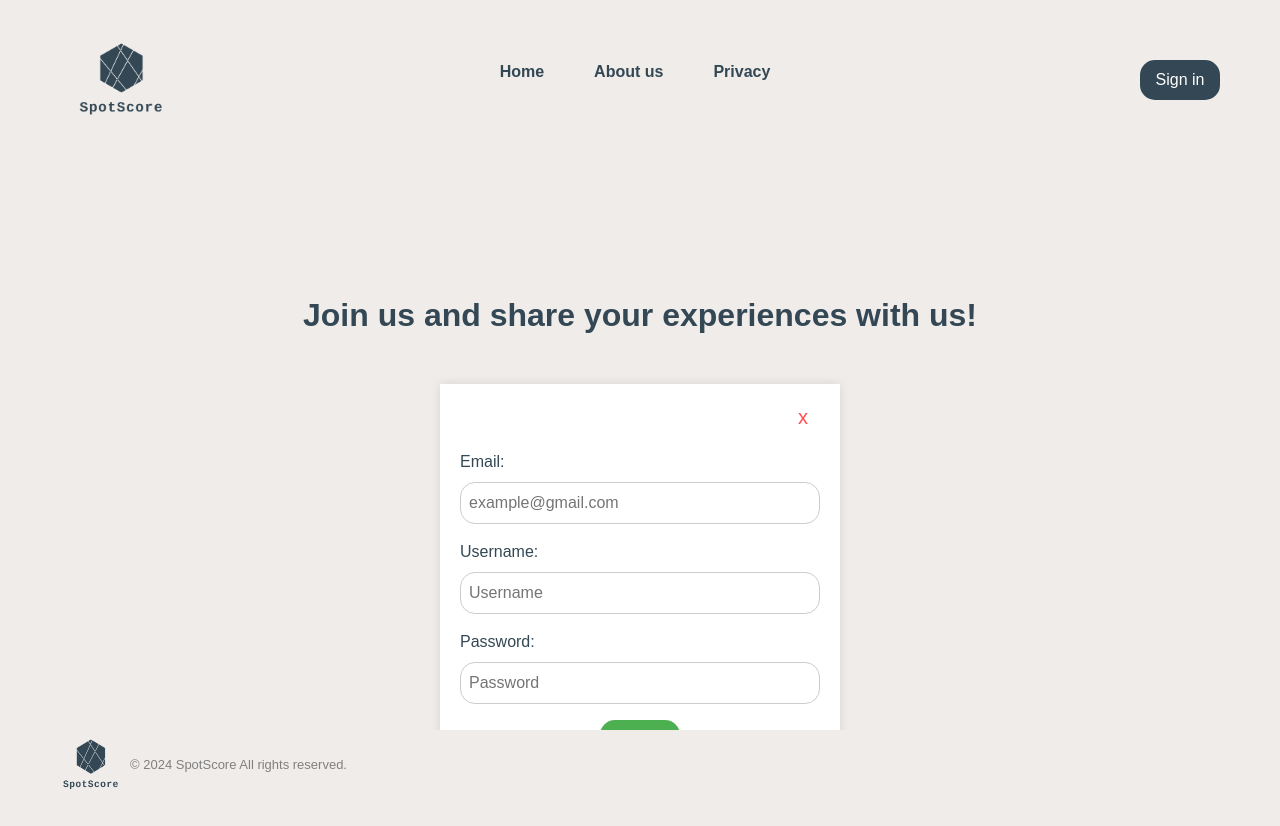
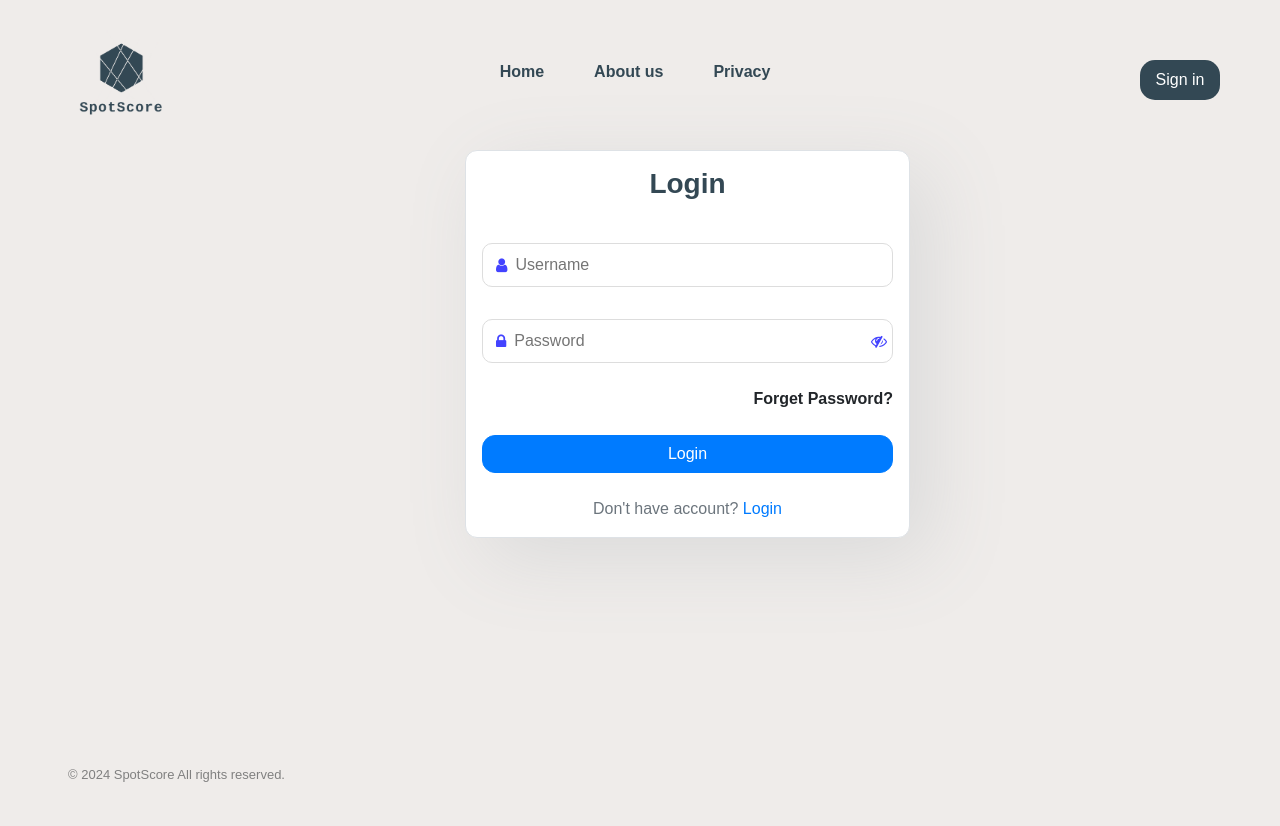
Before and after one commit to ajlich/spot-score, an Angular app: page /Signin in a window 1280 px wide. Shown: the top 826 px of the page. Built offline with nearby package versions, Linux system fonts and the light colour scheme.

Commit message:
Editing login form

```diff
--- a/src/app/app.component.css
+++ b/src/app/app.component.css
@@ -13,9 +13,6 @@
     color: #334854;
     text-decoration: none;
     font-weight: bold;
-  }
-  .navbar li :hover {
-  border-bottom: 2px solid #ffff;
   }
   .logo{
     margin-left: 50px;
--- a/src/app/footer/footer.component.css
+++ b/src/app/footer/footer.component.css
@@ -1,13 +1,14 @@
-*
+
 .div-footer {
     display: flex;
     align-items: center;
-    margin-left: 50px;
+    margin-left: 68px;
     width: 100%;
     position: fixed;
     bottom: 0%;
     background-color: #EFECEA;
     margin-top: 5%;
+    height: 50px;
 }
 
 p {
@@ -15,8 +16,3 @@ p {
     color: grey;
     margin: 0;
 }
-
-.logo img {
-    height: 70px;
-    width: 80px;
-}
--- a/src/app/footer/footer.component.html
+++ b/src/app/footer/footer.component.html
@@ -1,15 +1,3 @@
 <div class="div-footer">
-  <div class="logo">
-    <img [src]="source" height="70" width="80" />
-  </div>
   <p>© 2024 SpotScore All rights reserved.</p>
 </div>
-
-<!-- <c-footer>
-  <div>
-    <div class="logo">
-      <img [src]="source" height="70" width="80" />
-    </div>
-    <p>© 2024 SpotScore All rights reserved.</p>
-  </div>
-</c-footer> -->
--- a/src/app/home/home.component.css
+++ b/src/app/home/home.component.css
@@ -74,7 +74,7 @@
     background-color: #f5f5f583;
     color: #000000;
     padding: 30px 0;
-    width: 90%; /* Promenjeno na 90% umesto 100% */
+    width: 90%;
     margin: auto;
     display: flex;
     flex-wrap: wrap;
--- a/src/app/signin/signin.component.css
+++ b/src/app/signin/signin.component.css
@@ -1,66 +1,77 @@
+.outer{
+    height: 100vh;
+}
 
-body {
-    font-family: Arial, sans-serif;
-    margin: 0;
-    padding: 0;
+.panel-heading{
+    text-align: center;
+    margin-bottom: 10px;
+}
+
+#forget{
+    min-width: 100px;
+    margin-left: auto;
+    text-decoration: none;
+    cursor: pointer;
+
+}
+
+a:hover{
+    text-decoration: none;
+}
+.form-inline label{
+padding-left: 10px;
+margin: 0;
+ cursor: pointer;
+}
+
+.btn{
+    margin-top: 20px;
+    border-radius: 13px;
+}
+
+.panel{
+    min-height: 380px;
+    box-shadow: 20px 20px 80px rgb(218, 218, 218);
+    border-radius: 12px;
+    margin-top: 10px;
+}
+
+.input-field{
+    border-radius: 10px;
+    padding: 5px;
     display: flex;
     align-items: center;
-    justify-content: center;
-    height: 100vh;
-    flex-direction: column;
+    cursor: pointer;
+    border: 1px solid #ddd;
+    color: #4343ff;
+
+}
+.input-field.error{
+    border: 1px solid red;
+    color: red;
 }
 
-form {
-    background-color: #fff;
-    padding: 20px;
+input[type='text'],
+input[type='password']{
     border: none;
-    box-shadow: 0 0 10px rgba(0, 0, 0, 0.1);
-    width: 400px;
-    margin-top: 20px;
+    outline: none;
+    box-shadow: none;
+    width: 100%;
+}
+h3{
     color: #334854;
 }
 
-label {
-    display: block;
-    margin-bottom: 8px;
+.fa-eye-slash.btn{
+    border: none;
+    outline: none;
+    box-shadow: none;
 }
 
-input {
-    width: 100%;
-    padding: 8px;
-    margin-bottom: 16px;
-    border: 1px solid #ccc;
-    border-radius: 15px;
+img{
+    width: 40px;
+    height: 40px;
+    object-fit: cover;
+    border-radius: 50%;
+    position: relative;
 }
-
-.signup-btn {
-    background-color: #4caf50;
-    color: #fff;
-    padding: 10px;
-    border: none;
-    border-radius: 15px;
-    cursor: pointer;
-    width:80px ;
-    margin-left: 140px;
-}
-
-h2 {
-    margin-bottom: 30px;
-    color: #334854;
-    font-weight: bold;
-}
-.close-btn {
-    color: #ff4d4d;
-    padding: 8px;
-    border: none;
-    cursor: pointer;
-    position: relative;
-    top: -10px;
-    right: -330px;
-    background-color: #ffff;
-    font-size: 20px;
-}
-
-input.ng-invalid.ng-touched {
-    border: 1px solid red;
-}
--- a/src/app/signin/signin.component.html
+++ b/src/app/signin/signin.component.html
@@ -1,4 +1,4 @@
-<!DOCTYPE html>
+<!-- <!DOCTYPE html>
 <html lang="en">
   <head>
     <meta charset="UTF-8" />
@@ -47,4 +47,51 @@
       <button class="signup-btn" type="submit">Sign Up</button>
     </form>
   </body>
-</html>
+</html> -->
+
+<div class="outer">
+  <div class="container">
+    <div class="row">
+      <div class="offset-md-2 col-lg-5 col-md-7 offset-lg-4 offset-md-3">
+        <div class="panel border bg-white">
+          <div class="panel-heading">
+            <h3 class="pt-3 font-weight-bold">Login</h3>
+          </div>
+          <div class="panel-body p-3">
+            <form>
+              <div class="form-group pt-3">
+                <div class="input-field">
+                  <span class="fa fa-user p-2"></span>
+                  <input type="text" placeholder="Username" />
+                </div>
+              </div>
+              <div class="form-group pt-3">
+                <div class="input-field">
+                  <span class="fa fa-lock p-2"></span>
+                  <input [type]="type" placeholder="Password" />
+                  <span
+                    (click)="hideShowPass()"
+                    class="fa {{ eyeIcon }}"
+                  ></span>
+                </div>
+              </div>
+              <div class="form-inline fr mt-4">
+                <a id="forget" class="font-weight-bold">Forget Password?</a>
+              </div>
+              <button
+                type="submit"
+                class="btn btn-primary btn-block mt-4 w-100"
+              >
+                Login
+              </button>
+              <div class="text-center pt-4 text-muted">
+                Don't have account?
+                <a id="forget" routerLink="/Login">Login</a>
+              </div>
+            </form>
+          </div>
+        </div>
+      </div>
+    </div>
+  </div>
+</div>
--- a/src/app/signin/signin.component.ts
+++ b/src/app/signin/signin.component.ts
@@ -1,30 +1,18 @@
-import { Component, OnInit } from '@angular/core';
-import { FormBuilder, FormControl, FormGroup, Validators } from '@angular/forms';
+import { Component } from '@angular/core';
 @Component({
   selector: 'app-signin',
   templateUrl: './signin.component.html',
   styleUrls: ['./signin.component.css']
 })
-export class SigninComponent implements OnInit {
-  reactiveForm:FormGroup;
+export class SigninComponent{
 
-  ngOnInit(){
-    this.reactiveForm=new FormGroup({
-      userName:new FormControl(null,Validators.required),
-      email:new FormControl(null,[Validators.required,Validators.email]),
-      password:new FormControl(null,[Validators.required,this.passwordValidator])
-    });
+  type:string="password";
+  isText:boolean=false;
+  eyeIcon:string="fa-eye-slash";
+  hideShowPass(){
+    this.isText=!this.isText;
+    this.isText ? this.eyeIcon="fa-eye":this.eyeIcon="fa-eye-slash";
+    this.isText ? this.type="text":this.type="password";
   }
-  onSumbit(){
-    console.log(this.reactiveForm);
-  }
-  passwordValidator(control: any): { [key: string]: boolean } | null {
-    const passwordRegex = /^(?=.*[a-zA-Z])(?=.*\d)(?=.*[@$!%*?&])[A-Za-z\d@$!%*?&]{5,10}$/;
 
-    if (!passwordRegex.test(control.value)) {
-      return { 'invalidPassword': true };
-    }
-
-    return null;
-  }
 }
--- a/src/index.html
+++ b/src/index.html
@@ -13,6 +13,10 @@
     <script src="https://code.jquery.com/jquery-3.2.1.slim.min.js"></script>
     <script src="https://cdnjs.cloudflare.com/ajax/libs/popper.js/1.12.9/umd/popper.min.js"></script>
     <script src="https://maxcdn.bootstrapcdn.com/bootstrap/4.0.0/js/bootstrap.min.js"></script>
+    <link
+      rel="stylesheet"
+      href="https://cdnjs.cloudflare.com/ajax/libs/font-awesome/4.7.0/css/font-awesome.min.css"
+    />
   </head>
   <body>
     <app-root></app-root>
```
